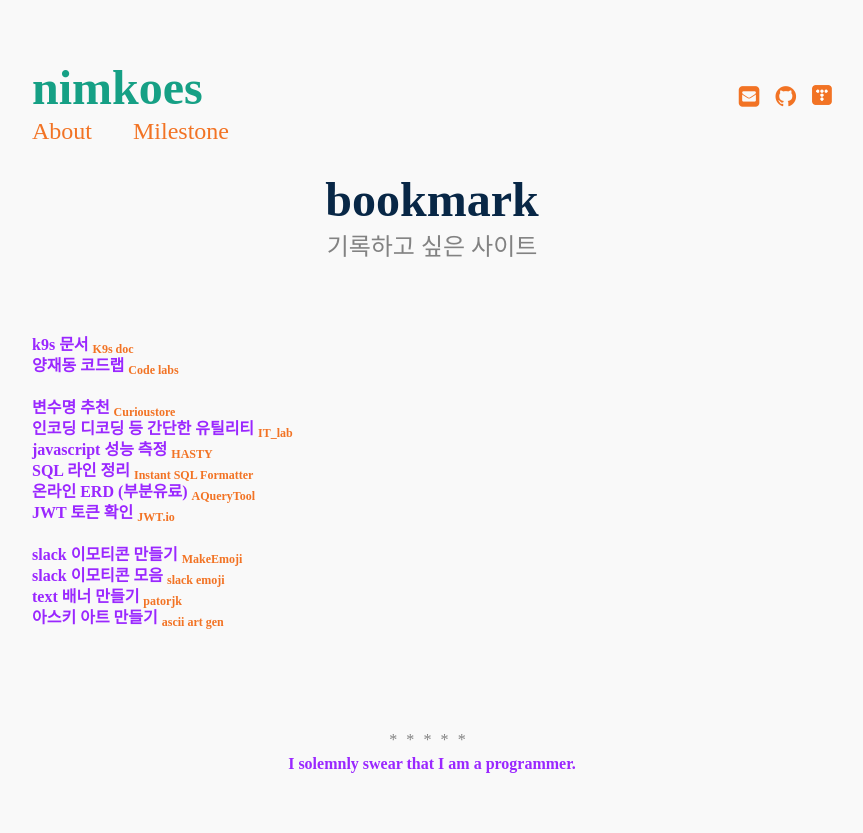
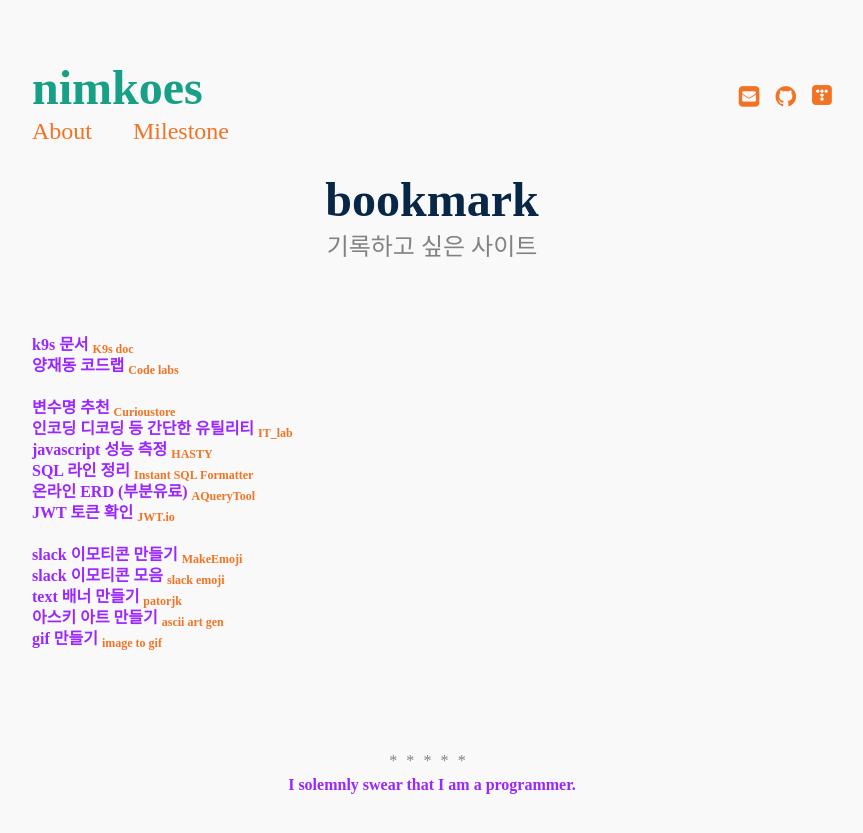
Before and after one commit to nimkoes/portfolio, a Jekyll site: the page built from _posts/1350-01-24-bookmark.md, in a window 1280 px wide. Shown: the top 833 px of the page, without its empty margins (208-1071 px from the left). Built offline with Jekyll 4.4.1, drawn with Linux system fonts in a browser that asks for light colours.

Commit message:
Update 1350-01-24-bookmark.md

```diff
--- a/_posts/1350-01-24-bookmark.md
+++ b/_posts/1350-01-24-bookmark.md
@@ -23,6 +23,7 @@ author: "nimkoes"
 **slack 이모티콘 모음** <sub>[slack emoji][link_slack_emoji]</sub>
 **text 배너 만들기** <sub>[patorjk][link_patorjk]</sub>
 **아스키 아트 만들기** <sub>[ascii art gen][link_ascii_art]</sub>
+**gif 만들기** <sub>[image to gif][link_image_to_gif]</sub>
 
 
 
@@ -44,3 +45,4 @@ author: "nimkoes"
 [link_slack_emoji]:https://slackmojis.com/
 [link_patorjk]:http://patorjk.com/software/taag/#p=display&f=Graffiti&t=
 [link_ascii_art]:https://wepplication.github.io/tools/asciiArtGen/
+[link_image_to_gif]:https://ezgif.com/maker
```
